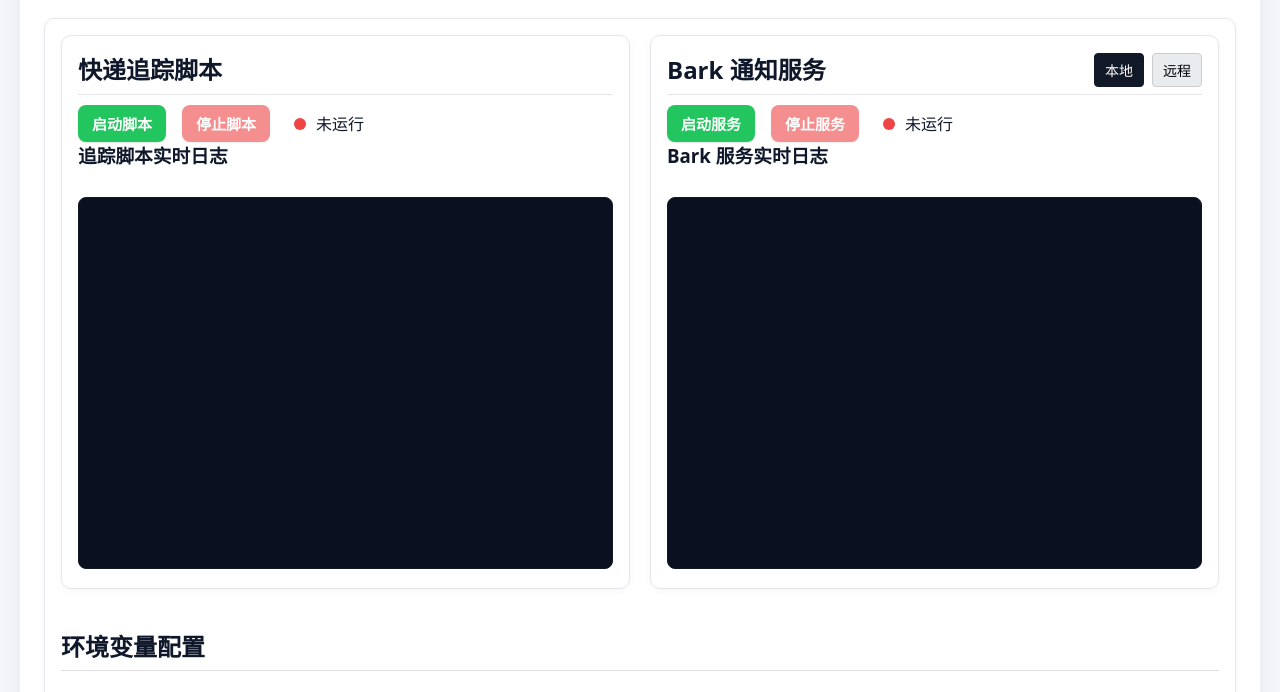
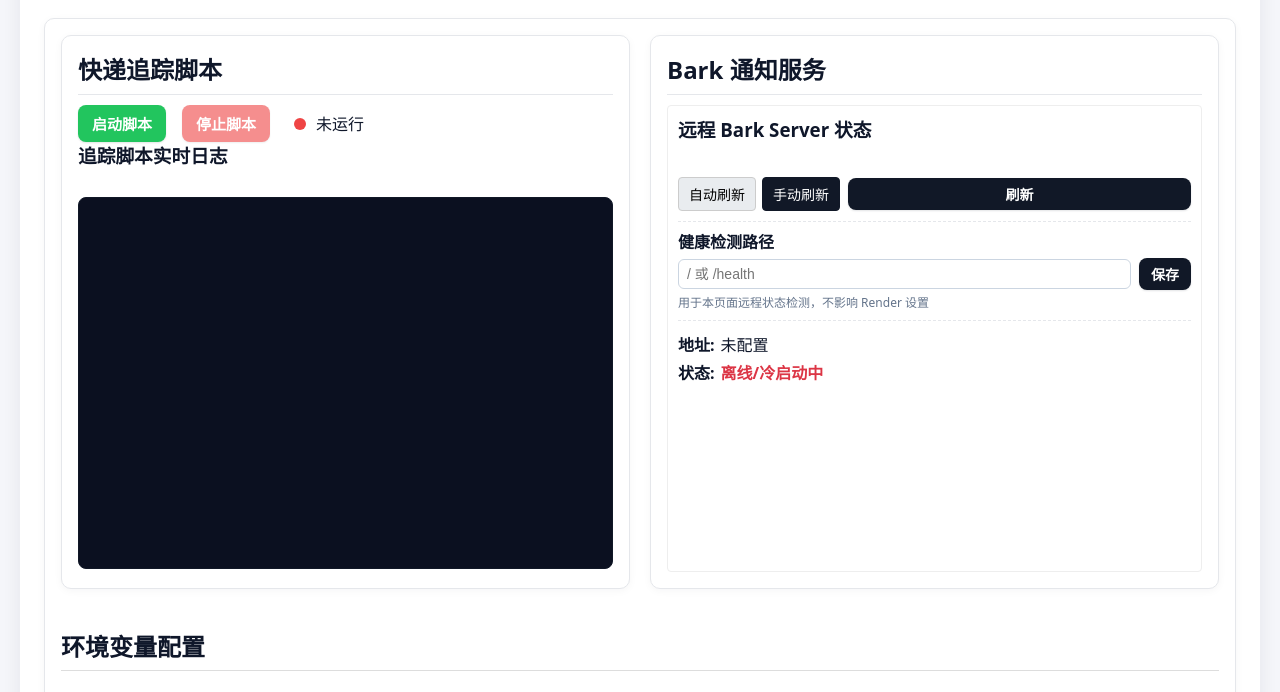
Before and after one commit to Szyoo/jppost-tracker, a Flask app: page / in a window 1280 px wide. Shown: the part 105-797 px from the top of the page. Run offline with Flask 3, Linux system fonts and the light colour scheme; some libraries are stand-ins or nearby versions.

Commit message:
临时禁用本地运行功能&给运行中提示灯添加动态效果

```diff
--- a/src/static/style.css
+++ b/src/static/style.css
@@ -166,9 +166,25 @@ h3 {
 .status-indicator.running {
   background-color: #22c55e;
   box-shadow: 0 0 8px rgba(34, 197, 94, 0.7);
+  animation: status-pulse 1.8s ease-in-out infinite;
 }
 .status-indicator.stopped {
   background-color: #ef4444;
+}
+
+@keyframes status-pulse {
+  0% {
+    opacity: 0.55;
+    box-shadow: 0 0 4px rgba(34, 197, 94, 0.3);
+  }
+  50% {
+    opacity: 1;
+    box-shadow: 0 0 10px rgba(34, 197, 94, 0.9);
+  }
+  100% {
+    opacity: 0.55;
+    box-shadow: 0 0 4px rgba(34, 197, 94, 0.3);
+  }
 }
 .env-form {
   display: flex;
--- a/src/templates/index.html
+++ b/src/templates/index.html
@@ -40,36 +40,9 @@
             <div class="section service-panel">
               <div class="section-header-row">
                 <h2>Bark 通知服务</h2>
-                <div class="tab-bar">
-                  <button
-                    type="button"
-                    :class="['tab-btn', { active: barkTab === 'local' }]"
-                    @click="barkTab = 'local'"
-                  >本地</button>
-                  <button
-                    type="button"
-                    :class="['tab-btn', { active: barkTab === 'remote' }]"
-                    @click="barkTab = 'remote'"
-                  >远程</button>
-                </div>
               </div>
 
-              <div v-if="barkTab === 'local'" class="service-panel-body">
-                <div class="controls">
-                  <button @click="startBarkServer" :disabled="bark.running" class="start">启动服务</button>
-                  <button @click="stopBarkServer" :disabled="!bark.running" class="stop">停止服务</button>
-                  <span :class="['status-indicator', { running: bark.running, stopped: !bark.running }]"></span>
-                  <span>[[ bark.running ? '运行中' : '未运行' ]]</span>
-                </div>
-                <div class="log-container">
-                  <h3>Bark 服务实时日志</h3>
-                  <div class="log-output" ref="barkLogOutput">
-                    <div v-for="(line, index) in bark.logs" :key="index" v-html="line"></div>
-                  </div>
-                </div>
-              </div>
-
-              <div v-else class="remote-panel service-panel-body">
+              <div class="remote-panel service-panel-body">
                 <div class="remote-header">
                   <h3>远程 Bark Server 状态</h3>
                 </div>
```
